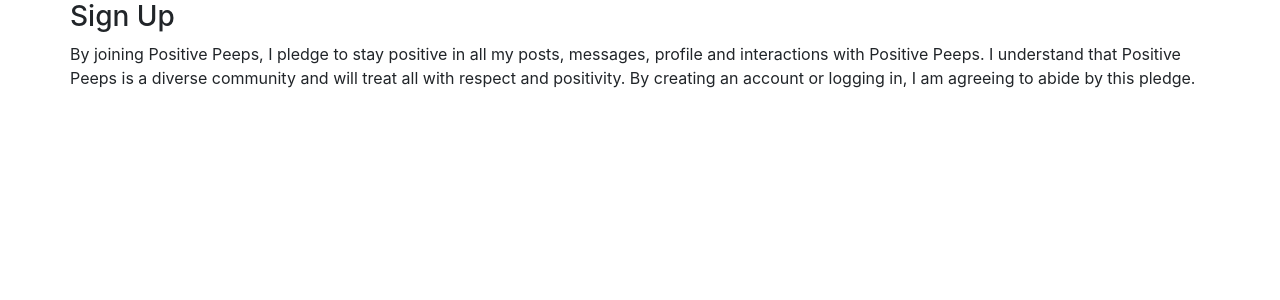
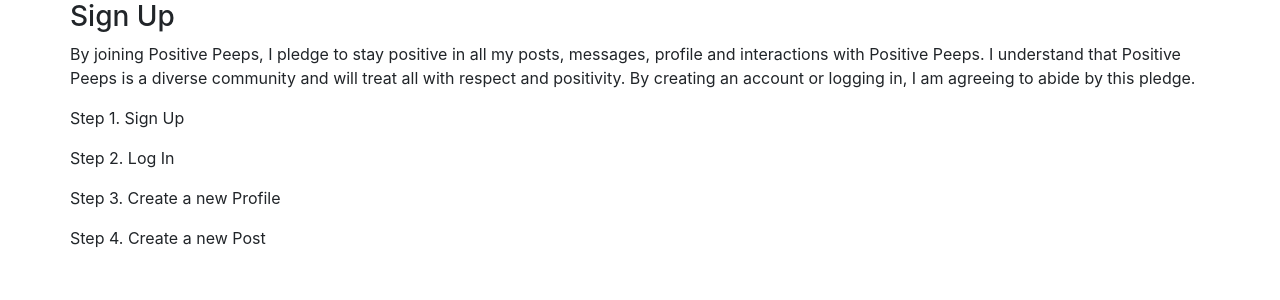
Before and after one commit to Karen-Stewart80/Positive_Peeps_B, a Flask app: page / in a window 1280 px wide. Shown: the part 56-356 px from the top of the page. Run offline with Flask 2, Linux system fonts and the light colour scheme; some libraries are stand-ins or nearby versions.

Commit message:
instructions

```diff
--- a/src/controllers/post_controller.py
+++ b/src/controllers/post_controller.py
@@ -68,7 +68,8 @@ def post_create():
 @posts.route("/<int:id>", methods=["GET"])
 def post_show(id):
     #Return a single user
-    post = Post.query.filter_by(postid = id).first()
+    # post = Post.query.filter_by(postid = id).first()
+    post = Post.query.options(joinedload(Post.profile)).get(id)
     #return jsonify(post_schema.dump(post))
     return render_template("post.html", post=post)
 
--- a/src/models/Profiles.py
+++ b/src/models/Profiles.py
@@ -12,7 +12,7 @@ class Profiles(db.Model):
     account_active = db.Column(db.Boolean(), default = True)
     user_id = db.Column(db.Integer, db.ForeignKey("users.id"), nullable=False)
     # post = db.relationship("Post", backref="profile", lazy="dynamic")
-    post = db.relationship("Post", backref="profile", lazy="dynamic")
+    post = db.relationship("Post", backref="profile", lazy="raise")
 
 
 def __repr__(self):
--- a/src/templates/home.html
+++ b/src/templates/home.html
@@ -4,7 +4,10 @@
     <div>
         <h3>Sign Up</h3>
         <p id="pledge">By joining Positive Peeps, I pledge to stay positive in all my posts, messages, profile and interactions with Positive Peeps. I understand that Positive Peeps is a diverse community and will treat all with respect and positivity. By creating an account or logging in, I am agreeing to abide by this pledge.</p>
-
+        <p id="steps"> Step 1. Sign Up</p>
+        <p id="step2">Step 2. Log In</p>
+        <p id="step3">Step 3. Create a new Profile</p>
+        <p id="step4">Step 4. Create a new Post</p>
 
     </div>
 {% endblock %}
--- a/src/templates/new_post.html
+++ b/src/templates/new_post.html
@@ -3,6 +3,7 @@
 {% block content %}
     <div>
         <h3>Create Post</h3>
+        <h4>You must create a profile before you can create a post</h4>
         <div>
             <form action="{{ url_for('post.post_create') }}" method="POST">
                 <input type="hidden" name="csrf_token" value="{{ csrf_token() }}"/>
--- a/src/templates/signup.html
+++ b/src/templates/signup.html
@@ -8,7 +8,10 @@
     <div>
         <h3>Sign Up</h3>
         <p id="pledge">By joining Positive Peeps, I pledge to stay positive in all my posts, messages, profile and interactions with Positive Peeps. I understand that Positive Peeps is a diverse community and will treat all with respect and positivity. By creating an account or logging in, I am agreeing to abide by this pledge.</p>
-
+        <p id="steps"> Step 1. Sign Up</p>
+        <p id="step2">Step 2. Log In</p>
+        <p id="step3">Step 3. Create a new Profile</p>
+        <p id="step4">Step 4. Create a new Post</p>
         <div>
             <form action="{{url_for('auth.auth_register') }}" method="POST">
                 <input type="hidden" name="csrf_token" value="{{ csrf_token() }}"/>
```
